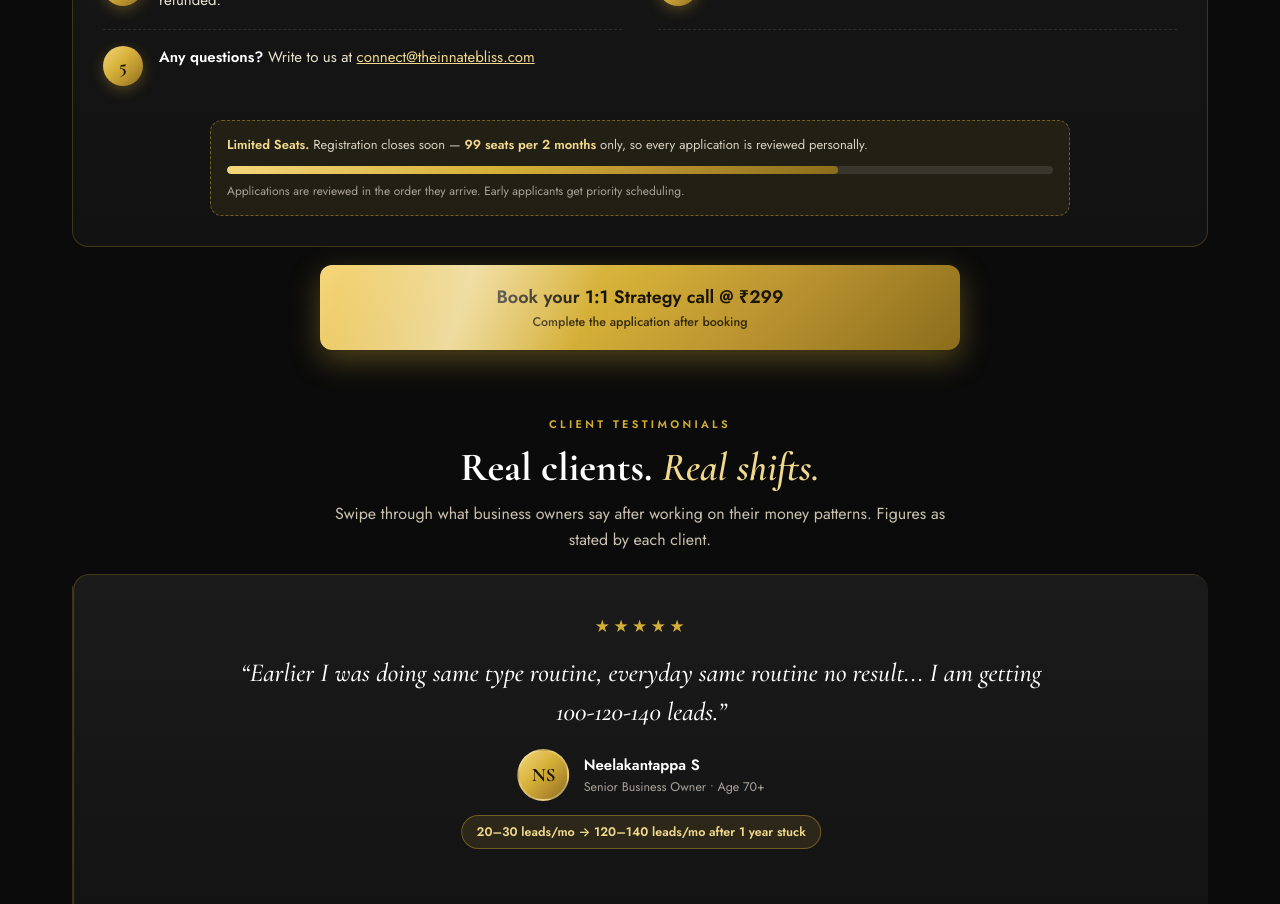
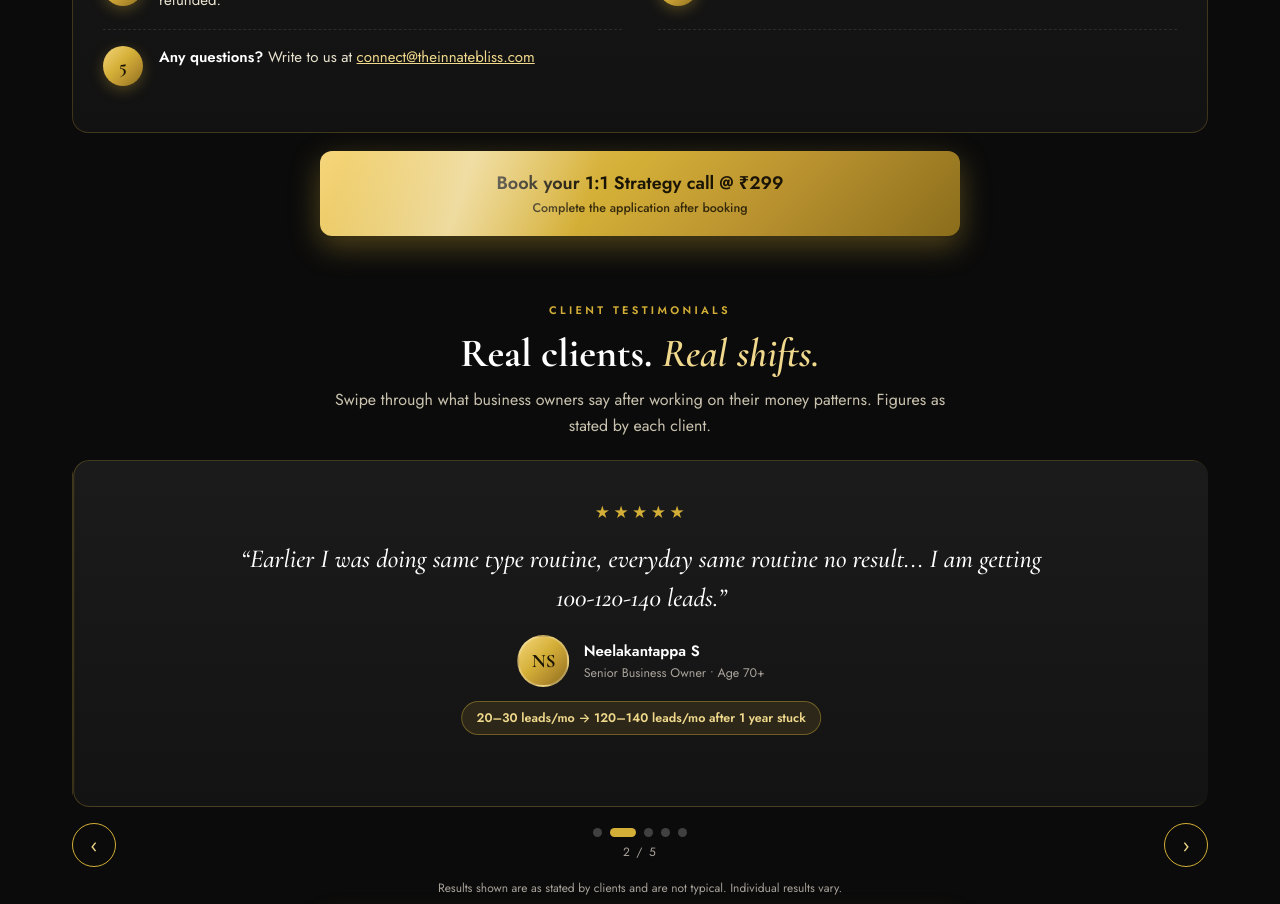
Before and after one commit to Tech-X2026/Innate-, a React (Vite) app: page / in a window 1280 px wide. Shown: the part 2100-3004 px from the top of the page. Built offline with nearby package versions, Linux system fonts and the light colour scheme.

Commit message:
Remove Limited Seats section (seats bar + progress bar) from HowToStart

```diff
--- a/src/components/HowToStart.jsx
+++ b/src/components/HowToStart.jsx
@@ -31,16 +31,6 @@ export default function HowToStart({ onBook }) {
               </div>
             ))}
           </div>
-          <div className="seats">
-            <p>
-              <b>Limited Seats.</b> Registration closes soon — <b>99 seats per 2 months</b> only, so every
-              application is reviewed personally.
-            </p>
-            <div className="bar"><i /></div>
-            <p style={{ marginTop: 8, fontSize: 12, color: '#a8a29a' }}>
-              Applications are reviewed in the order they arrive. Early applicants get priority scheduling.
-            </p>
-          </div>
         </div>
       </Reveal>
 
```
